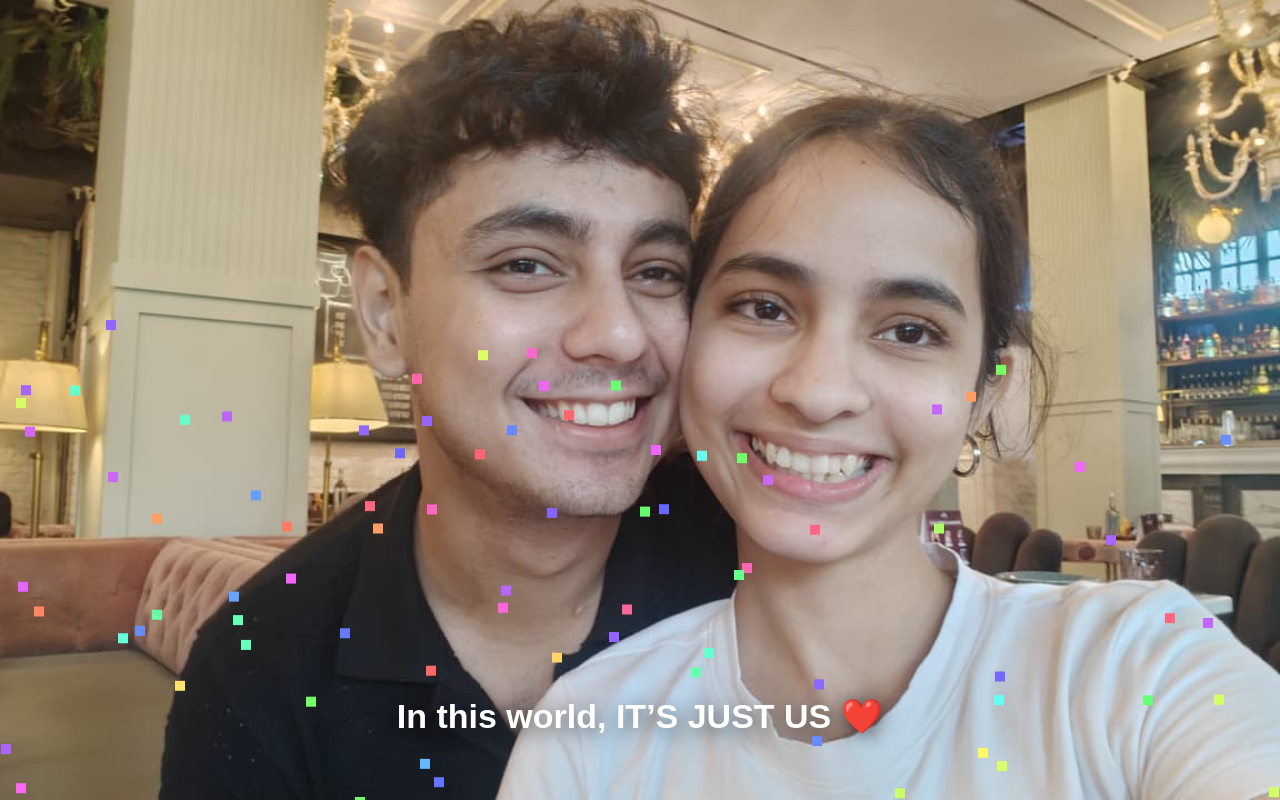
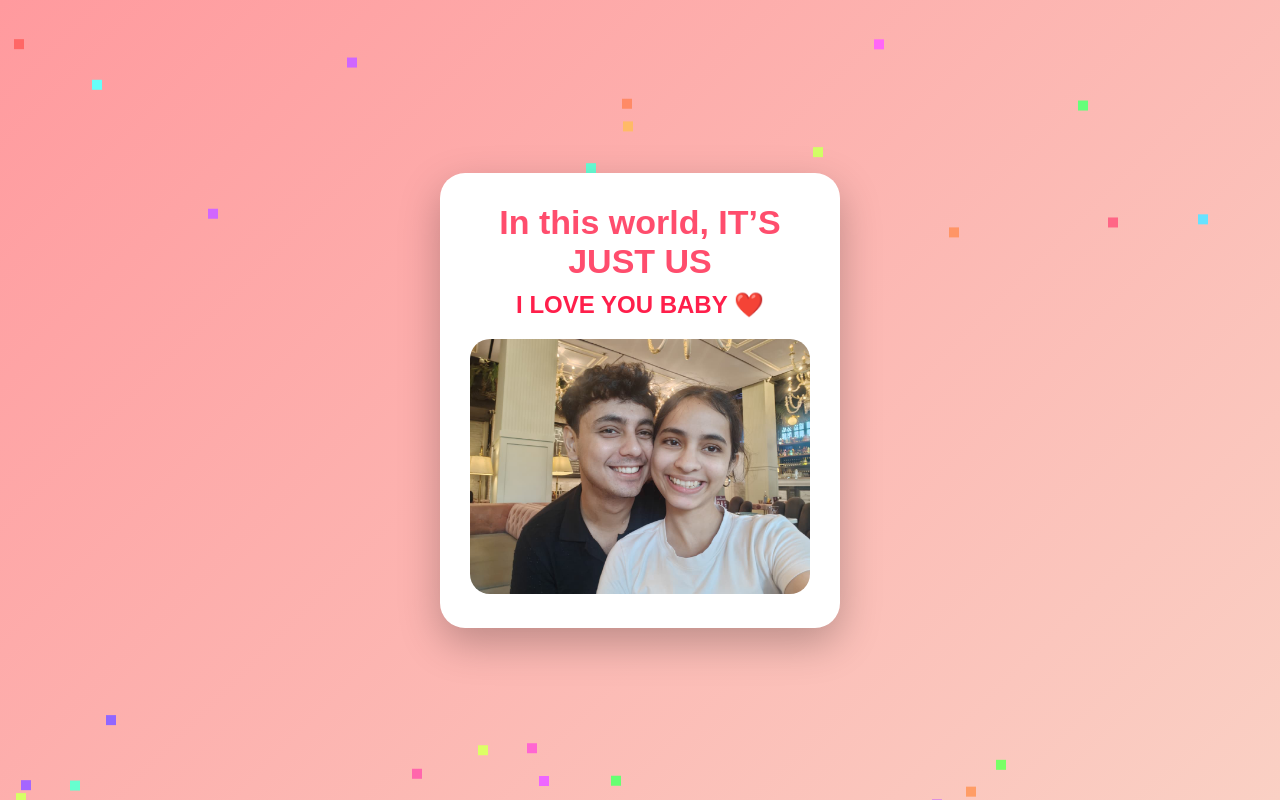
Before and after one commit to manavmahori07-pixel/valentine.html, a plain HTML site: page index.html in a window 1280 px wide. Both pictures are taken after a click on the button "Yes ❤️". Drawn offline with Linux system fonts and the light colour scheme.

Commit message:
Update index.html

```diff
--- a/index.html
+++ b/index.html
@@ -11,15 +11,13 @@
       background: linear-gradient(135deg, #ff9a9e, #fad0c4);
       font-family: Arial, sans-serif;
       overflow: hidden;
+      display: flex;
+      justify-content: center;
+      align-items: center;
     }
 
     /* QUESTION SCREEN */
     .question {
-      height: 100vh;
-      display: flex;
-      flex-direction: column;
-      justify-content: center;
-      align-items: center;
       text-align: center;
     }
 
@@ -48,29 +46,36 @@
       position: absolute;
     }
 
-    /* FINAL SCREEN */
+    /* FINAL CARD */
     .final {
       display: none;
-      position: fixed;
-      inset: 0;
-      background: black;
+      background: white;
+      padding: 30px;
+      border-radius: 25px;
+      box-shadow: 0 15px 40px rgba(0,0,0,0.25);
+      text-align: center;
+      max-width: 340px;
+      position: relative;
+      z-index: 2;
     }
 
     .final img {
       width: 100%;
-      height: 100%;
-      object-fit: cover;
+      border-radius: 20px;
+      margin-top: 20px;
     }
 
-    .overlay-text {
-      position: absolute;
-      bottom: 8%;
-      width: 100%;
-      text-align: center;
-      color: white;
+    .main-text {
       font-size: 34px;
-      font-weight: bold;
-      text-shadow: 0 4px 20px rgba(0,0,0,0.6);
+      font-weight: 900;
+      color: #ff4d6d;
+      margin-bottom: 10px;
+    }
+
+    .love-text {
+      font-size: 24px;
+      font-weight: 800;
+      color: #ff1f4b;
     }
 
     /* CONFETTI */
@@ -79,7 +84,7 @@
       width: 10px;
       height: 10px;
       animation: fall linear infinite;
-      z-index: 10;
+      z-index: 1;
     }
 
     @keyframes fall {
@@ -102,8 +107,9 @@
 
 <!-- FINAL -->
 <div class="final" id="final">
+  <div class="main-text">In this world, IT’S JUST US</div>
+  <div class="love-text">I LOVE YOU BABY ❤️</div>
   <img src="ujika.jpg" alt="Us">
-  <div class="overlay-text">In this world, IT’S JUST US ❤️</div>
 </div>
 
 <script>
@@ -126,7 +132,6 @@
     question.style.display = "none";
     finalScreen.style.display = "block";
 
-    // Play music from beginning
     music.play();
 
     // Confetti
```
